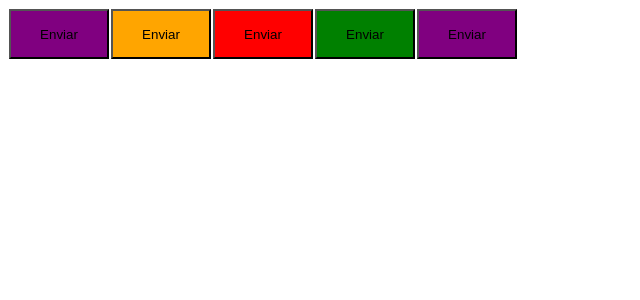
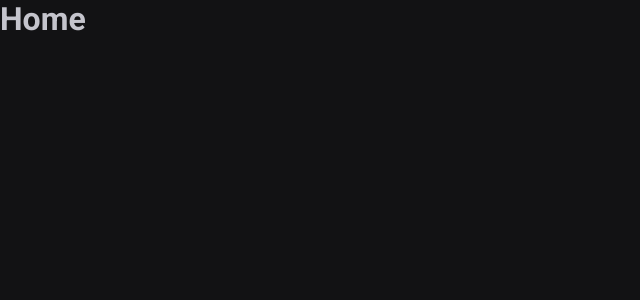
Before and after one commit to ndrfelipe/ignite-Timer, a React (Vite) app: page / in a window 1280 px wide. Shown: the top 300 px of the page, without its empty margins (0-640 px from the left). Built offline with nearby package versions, Linux system fonts and the light colour scheme.

Commit message:
add Routes

```diff
--- a/index.html
+++ b/index.html
@@ -2,8 +2,17 @@
 <html lang="en">
   <head>
     <meta charset="UTF-8" />
+    <link rel="preconnect" href="https://fonts.googleapis.com" />
+    <link rel="preconnect" href="https://fonts.gstatic.com" crossorigin/>
+
+    <link rel="preconnect" href="https://fonts.googleapis.com"/>
+    <link rel="preconnect" href="https://fonts.gstatic.com" crossorigin/>
+
     <meta name="viewport" content="width=device-width, initial-scale=1.0" />
     <title>Timer</title>
+
+    <link href="https://fonts.googleapis.com/css2?family=Inter:ital,opsz,wght@0,14..32,100..900;1,14..32,100..900&family=Roboto:ital,wght@0,100..900;1,100..900&display=swap" rel="stylesheet"/>
+    <link href="https://fonts.googleapis.com/css2?family=Inter:ital,opsz,wght@0,14..32,100..900;1,14..32,100..900&family=Roboto+Mono:ital,wght@0,100..700;1,100..700&family=Roboto:ital,wght@0,100..900;1,100..900&display=swap" rel="stylesheet"/>
   </head>
   <body>
     <div id="root"></div>
--- a/package.json
+++ b/package.json
@@ -12,6 +12,7 @@
   "dependencies": {
     "react": "^19.0.0",
     "react-dom": "^19.0.0",
+    "react-router-dom": "^7.4.0",
     "styled-components": "^6.1.15"
   },
   "devDependencies": {
--- a/src/App.tsx
+++ b/src/App.tsx
@@ -1,14 +1,17 @@
-import { Button } from "./components/Button";
+import { ThemeProvider } from "styled-components";
+
+import { defaultTheme } from "./styles/themes/default";
+import { GlobalStyle } from "./styles/global";
+import { BrowserRouter } from "react-router-dom";
+import { Router } from "./Router";
 
 export function App() {
   return (
-    <>
-      <Button variant="primary"/>
-      <Button variant="secundary"/>
-      <Button variant="danger"/>
-      <Button variant="success"/>
-      <Button/>
-
-    </>
+    <ThemeProvider theme={defaultTheme}>
+      <BrowserRouter>
+        <Router/>
+      </BrowserRouter>
+      <GlobalStyle />
+    </ThemeProvider>
   )
 }
--- /dev/null
+++ b/src/Router.tsx
@@ -0,0 +1,12 @@
+import { Routes, Route } from "react-router-dom";
+import { History } from "./pages/History";
+import { Home } from "./pages/Home";
+
+export function Router(){
+    return (
+        <Routes>
+            <Route path="/" element={<Home />} />
+            <Route path="/history" element={<History />}/>
+        </Routes>
+    )
+}
--- a/src/components/Button.styles.ts
+++ /dev/null
@@ -1,25 +0,0 @@
-import styled, { css } from "styled-components";
-
-export type buttonVariant = 'primary' | 'secundary' | 'danger' | 'success';
-
-interface ButtonContainerProps{
-    variant: buttonVariant;
-}
-
-const buttonVariants = {
-    primary: 'purple',
-    secundary: 'orange',
-    danger:'red',
-    success: 'green'
-};
-
-export const ButtonContainer = styled.button<ButtonContainerProps>`
-    width: 100px;
-    height: 50px;
-    margin: 1px;
-
-    ${props => {
-        return css`background-color: ${buttonVariants[props.variant]}`
-    }
-}
-`
--- a/src/components/Button.tsx
+++ /dev/null
@@ -1,9 +0,0 @@
-import {ButtonContainer, buttonVariant} from './Button.styles';
-
-interface buttonProps{
-    variant?: buttonVariant;
-}
-
-export function Button({ variant = 'primary'}:buttonProps){
-    return <ButtonContainer variant={variant }>Enviar</ButtonContainer>
-}
--- /dev/null
+++ b/src/pages/History.tsx
@@ -0,0 +1,3 @@
+export function History(){
+    return <h1>History</h1>
+}
--- /dev/null
+++ b/src/pages/Home.tsx
@@ -0,0 +1,3 @@
+export function Home(){
+    return <h1>Home</h1>
+}
--- /dev/null
+++ b/src/styles/global.ts
@@ -0,0 +1,26 @@
+import { createGlobalStyle } from "styled-components";
+
+export const GlobalStyle = createGlobalStyle`
+    *{
+        margin: 0;
+        padding: 0;
+        box-sizing: border-box;
+    }
+
+    :focus{
+        outline: 0;
+        box-shadow: 0 0 0 2px ${ props => props.theme["green-500"]};
+    }
+
+    body {
+        background: ${ props => props.theme["gray-900"]};
+        color: ${ props => props.theme["gray-300"]};
+    }
+    body, input, textarea, button {
+        font-family: 'Roboto', sans-serif;
+        font-weight: 400;
+        font-size: 1rem;
+
+    }
+
+`;
--- /dev/null
+++ b/src/styles/themes/default.ts
@@ -0,0 +1,21 @@
+export const defaultTheme = {
+    white: '#FFF',
+
+    'gray-100': '#E1E1E6',
+    'gray-300': '#C4C4CC',
+    'gray-400': '#8D8D99',
+    'gray-500': '#7C7C8A',
+    'gray-600': '#323238',
+    'gray-700': '#29292E',
+    'gray-800': '#202024',
+    'gray-900': '#121214',
+
+    'green-300': '#00B37E',
+    'green-500': '#00875F',
+    'green-700': '#015F43',
+
+    'red-500': '#AB222E',
+    'red-700': '#7A1921',
+
+    'yellow-500': '#FBA94C',
+}
```
Also changed, not shown: src/@types/styled.d.ts (added, +10 -0 lines), 1 other file (tests, documents, lock files or other folders).
